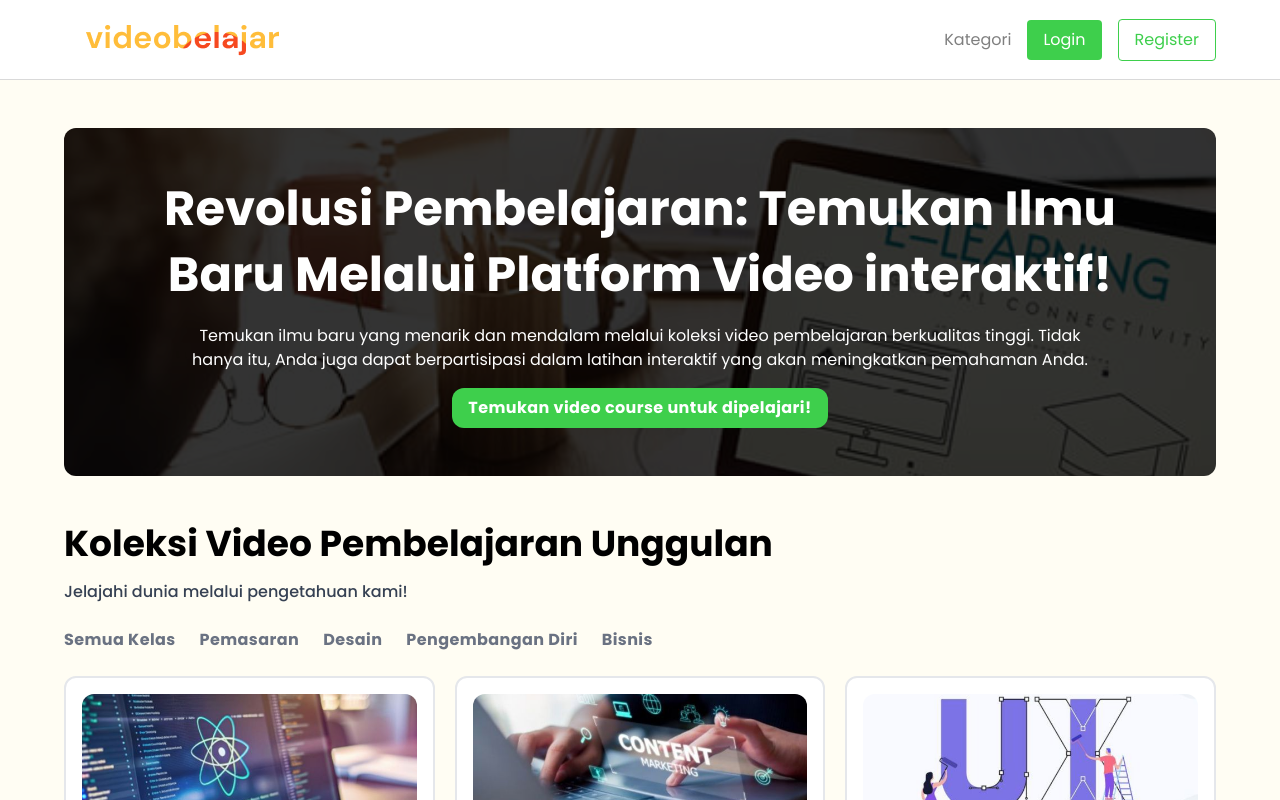
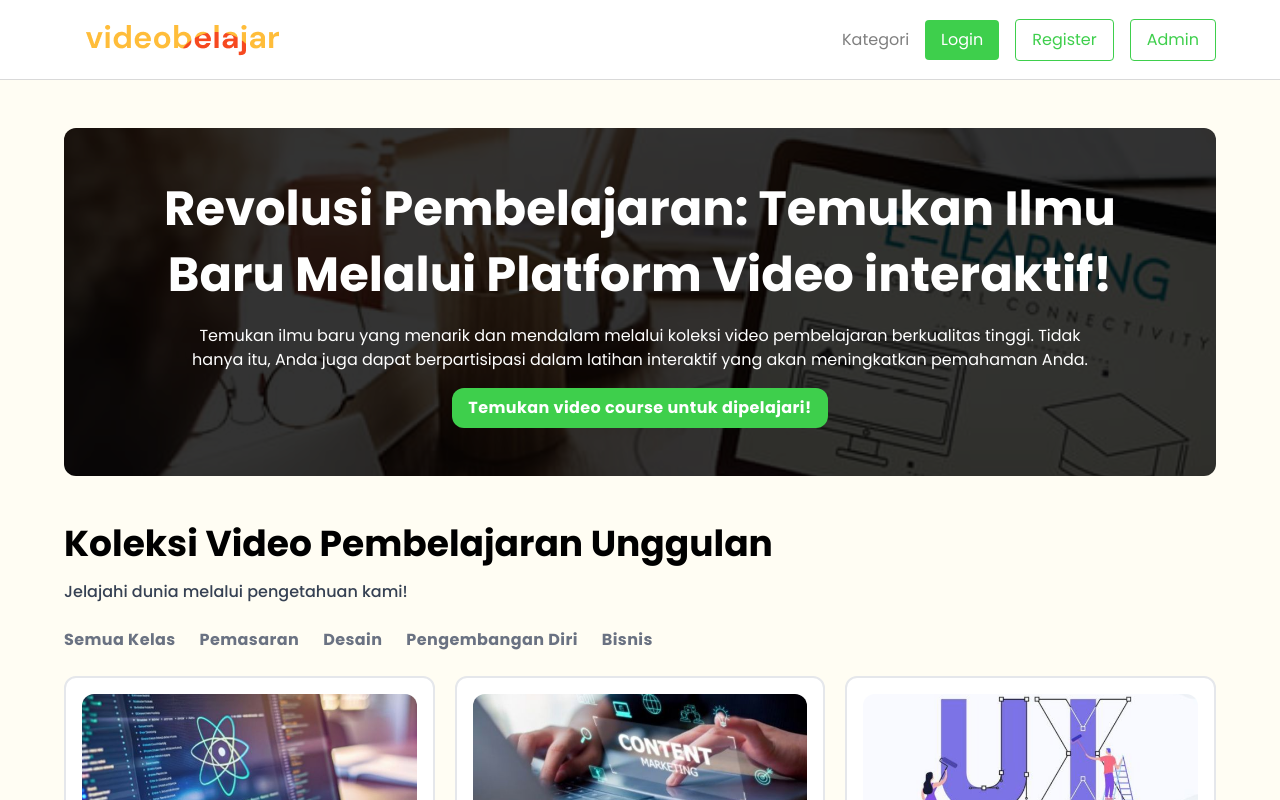
Before and after one commit to andrisaputra25021-dev/bootcamp-harisenin, a React (Vite) app in the folder mission-inter-fe2a/: page / in a window 1280 px wide. Shown: the top 800 px of the page. Built offline with nearby package versions, Linux system fonts and the light colour scheme.

Commit message:
feat: add Admin page and re-setup app.jsx

```diff
--- a/mission-inter-fe2a/src/App.jsx
+++ b/mission-inter-fe2a/src/App.jsx
@@ -1,17 +1,30 @@
 import { Routes, Route } from "react-router-dom";
-import { useState } from "react";
+import { useEffect, useState } from "react";
 import Home from "./pages/Home";
 import Register from "./pages/Register";
 import Login from "./pages/Login";
 import Category from "./pages/Category";
-import VideoCards from "./data/Cards";
+import CardsData from "./data/Cards";
+import Admin from "./pages/Admin";
 
 function App() {
-  const [cards, setCards] = useState(VideoCards);
+  // init State dari localStorage dan sinkronkan tiap ada perubahan
+  const [cards, setCards] = useState(() => {
+    const saved = localStorage.getItem("cards");
+    return saved ? JSON.parse(saved) : CardsData;
+  });
+
+  useEffect(() => {
+    localStorage.setItem("cards", JSON.stringify(cards));
+  }, [cards]);
 
   return (
     <Routes>
       <Route path="/" element={<Home cards={cards} />} />
+      <Route
+        path="/admin"
+        element={<Admin cards={cards} setCards={setCards} />}
+      />
       <Route path="/register" element={<Register />} />
       <Route path="/login" element={<Login />} />
       <Route path="/category" element={<Category />} />
--- a/mission-inter-fe2a/src/components/Navbar.jsx
+++ b/mission-inter-fe2a/src/components/Navbar.jsx
@@ -26,6 +26,12 @@ function Navbar() {
         >
           Register
         </Link>
+        <Link
+          to="/admin"
+          className="px-4 py-2 bg-white-500 text-[#3ecf4c] rounded border border-[#3ecf4c] transition hover:scale-110"
+        >
+          Admin
+        </Link>
       </div>
 
       <button id="menu" className=" text-3xl md:hidden">
```
Also changed, not shown: mission-inter-fe2a/src/pages/Admin.jsx (added).
